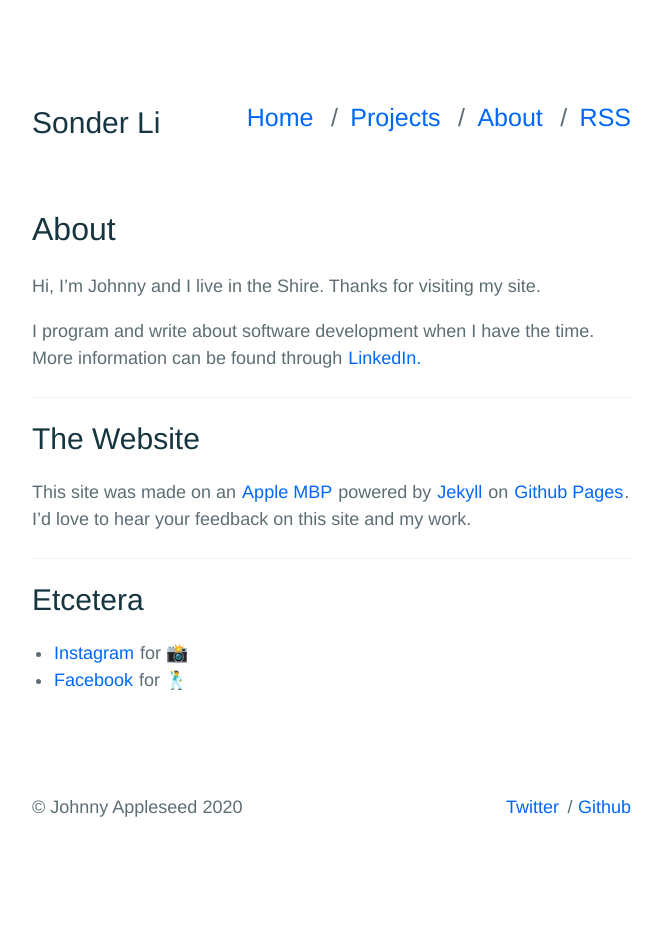
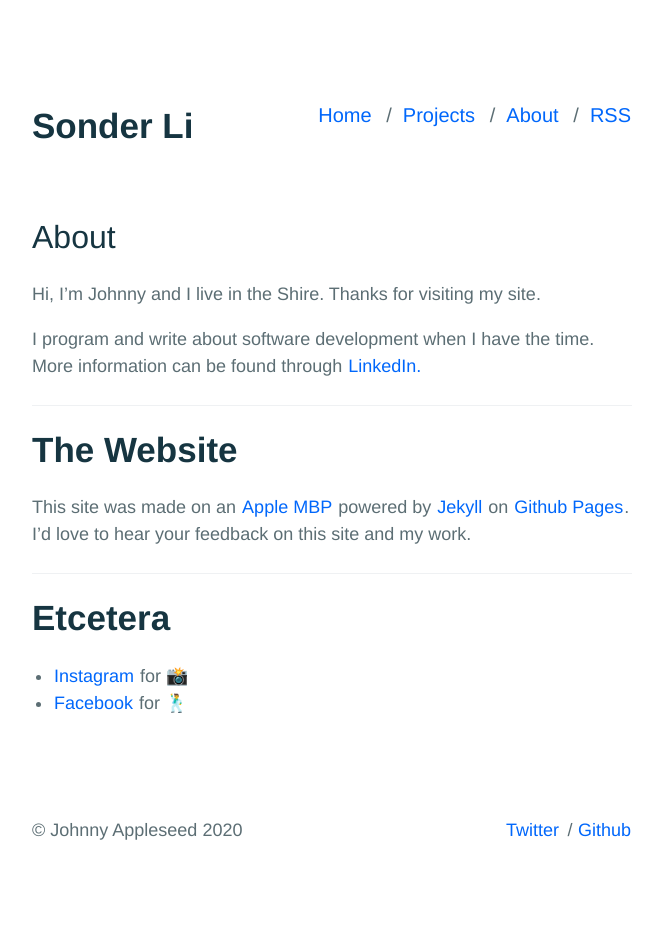
Before and after one commit to sumchuenli/sumchuenli.github.io, a Jekyll site: the page built from _pages/about.md, in a window 1280 px wide. Shown: the whole page, without its empty margins (308-971 px from the left). Built offline with Jekyll 4.4.1, drawn with Linux system fonts in a browser that asks for light colours; before the commit the page ends 921 px from its top, so only the background shows below that.

Commit message:
Update _mixins.scss

```diff
--- a/_sass/helpers/_mixins.scss
+++ b/_sass/helpers/_mixins.scss
@@ -37,8 +37,8 @@
 
 @mixin fs--heading-2 {
     line-height: 1.5;
-    font-size: 3.0rem; // 24px
-    font-weight: 400;
+    font-size: 3.5rem; // 24px
+    font-weight: 1000;
 }
 
 @mixin fs--heading-3 {
@@ -58,7 +58,7 @@
 
 @mixin fs--meta {
     line-height: 1;
-    font-size: 2.5rem; // 18px
+    font-size: 2.0rem; // 18px
 }
 
 @mixin fs--caption {
```
